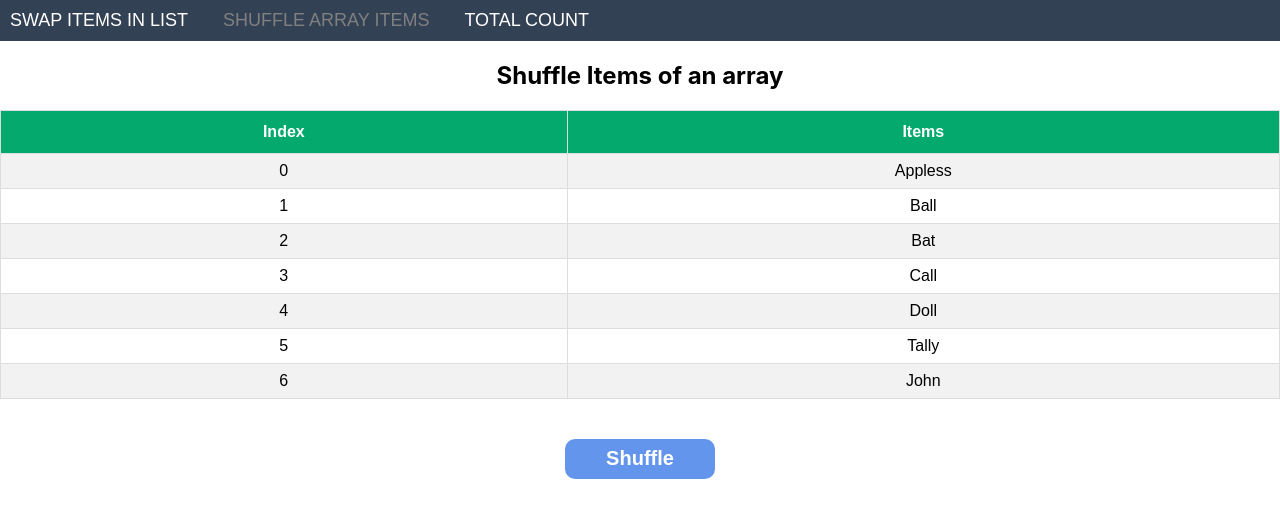
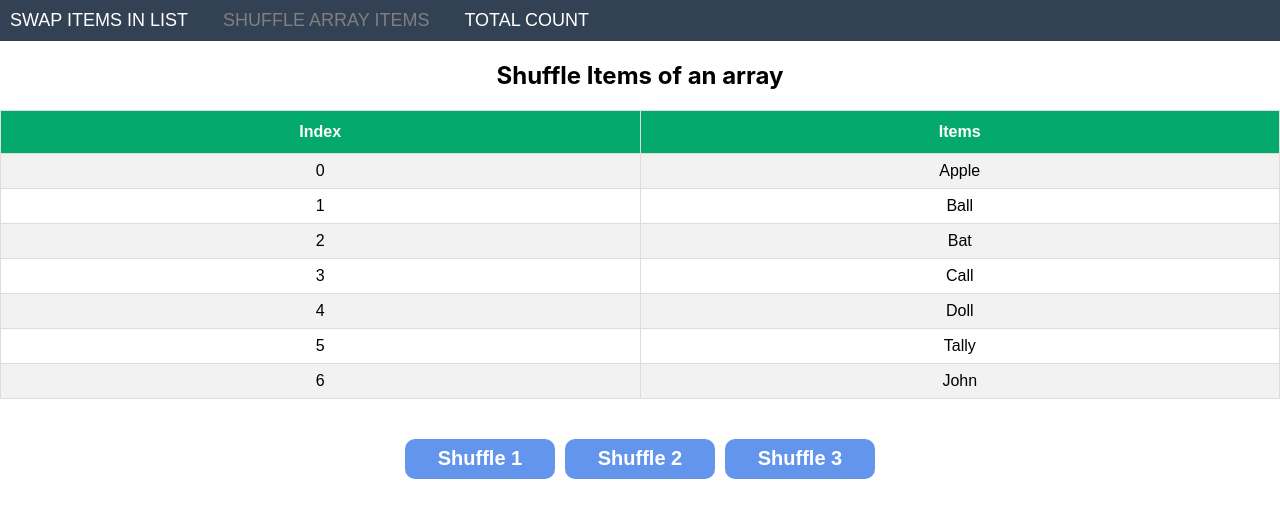
Before and after one commit to Chandan9898Kumar/maching_coding, a React (Create React App) app: page /shuffle in a window 1280 px wide. Shown: the top 518 px of the page. Built offline with nearby package versions, Linux system fonts and the light colour scheme.

Commit message:
chore: completed shuffle

```diff
--- a/src/Components/ShuffleArrayItems/ShuffleArrayItems.js
+++ b/src/Components/ShuffleArrayItems/ShuffleArrayItems.js
@@ -1,18 +1,43 @@
-import React from "react";
+import React, { useState } from "react";
 import "./shuffle.css";
 const ShuffleItems = () => {
-  const arrayOfItems = [
-    "Appless",
+  const [arrayOfItems, setArrayOfItems] = useState([
+    "Apple",
     "Ball",
     "Bat",
     "Call",
     "Doll",
     "Tally",
     "John",
-  ];
+  ]);
 
+  //    Method 1.
   const handleShuffle = () => {
-    const random = Math.floor(Math.random() * 6);
+    const sortedItem = [...arrayOfItems];
+    const Length = sortedItem.length - 1;
+
+    for (let i = Length; i > 0; i--) {
+      const j = Math.floor(Math.random() * (i + 1));
+      [sortedItem[i], sortedItem[j]] = [sortedItem[j], sortedItem[i]];
+    }
+
+    setArrayOfItems(sortedItem);
+  };
+
+  //    Method 2.   Using the sort() Method with a Random Comparison Function
+  const handleShuffleTwo = () => {
+    const sortedItem = [...arrayOfItems];
+    sortedItem.sort(() => Math.random() - 0.5);
+    setArrayOfItems(sortedItem);
+  };
+
+  //    Method 3: Using the JS Array.map() Function
+  const handleShuffleThree = () => {
+    const sortedItem = arrayOfItems
+      .map((a) => ({ sort: Math.random(), value: a }))
+      .sort((a, b) => a.sort - b.sort)
+      .map((a) => a.value);
+    setArrayOfItems(sortedItem);
   };
 
   return (
@@ -34,10 +59,84 @@ const ShuffleItems = () => {
 
       <div style={{ top: "40px", position: "relative", width: "100%" }}>
         <button className="shuffle-btn" onClick={handleShuffle}>
-          Shuffle
+          Shuffle 1
+        </button>
+
+        <button className="shuffle-btn" onClick={handleShuffleTwo}>
+          Shuffle 2
+        </button>
+
+        <button className="shuffle-btn" onClick={handleShuffleThree}>
+          Shuffle 3
         </button>
       </div>
     </div>
   );
 };
 export default ShuffleItems;
+
+/**
+ *                                                                        Method 1: Fisher-Yates Sorting Algorithm
+This algorithm's basic premise is to iterate over the items, swapping each element in the array with a randomly selected element from the remaining un-shuffled portion of the array.
+ *
+
+
+                                                                                    Explanation
+First, you create a for loop. This will allow you to loop over each item in the array, swapping its position with another item in the array.
+
+You then create the i variable assigning it the value of length of the array - 1.
+
+You do this because we're starting at the last element of the array, and all array indexes start at 0 – so the last index would be 4 (as there are 5 items in the array).
+
+If you were to try and access myArray[i] with i equalling 5 (the length) it would throw an exception stating there is no item at index 5. So we subtract 1 from the length.
+
+By starting from the last element and working your way backwards, you guarantee that elements towards the end of the array have an equal chance of being swapped with any other element.
+
+If you were to shuffle the array from the beginning to the end, the elements towards the beginning of the array would have a higher chance of being swapped multiple times,
+ leading to a biased or uneven shuffle.‌‌‌‌ You then create a j variable which will be used for your index pointer for the big swap.
+
+You then assign the array at index i to the array at index j, and visa versa. This swaps the values and shuffles them up for each item in the array.
+
+
+
+
+
+
+
+Array Destructuring Assignment Explained :
+
+The syntax [array[i], array[j]] = [array[j], array[i]] is called an array destructuring assignment. It allows for the swapping of values between two variables
+or array elements without the need for a temporary variable.
+
+Here's how the array destructuring assignment works in the context of shuffling an array using the Fisher-Yates shuffle algorithm:
+
+1. array[i] and array[j] represent two elements in the array that need to be swapped.
+
+2. [array[j], array[i]] creates a temporary array containing the values of array[j] and array[i], but in reverse order.
+
+3. By assigning [array[j], array[i]] to [array[i], array[j]], the values of array[j] and array[i] are swapped in place.
+
+
+ */
+
+/**
+                                                                Method 2: Using the sort() Method with a Random Comparison Function
+
+This is a simple sorting() function that returns a random number, which would either work out as a negative, 0, or positive number.‌‌‌‌
+The sort() method internally compares pairs of elements in the array and determines their relative order based on the return value of the comparison function.
+
+If the comparison function returns a negative value, the first element is considered smaller and should be placed before the second element in the sorted array.
+If the comparison function returns a positive value, the first element is considered larger and should be placed after the second element in the sorted array
+If the comparison function returns 0, the relative order of the elements remains unchanged.
+
+
+
+
+
+                                                    Why do you subtract 0.5 from the result of Math.random()?
+By subtracting 0.5 from the result of Math.random(), you introduce a random value between -0.5 and 0.5. This random value will cause the comparison function to return
+negative, positive, or zero values in a random manner for different pairs of elements. Consequently, the sort() method shuffles the array randomly.
+
+
+
+ */
--- a/src/Components/ShuffleArrayItems/shuffle.css
+++ b/src/Components/ShuffleArrayItems/shuffle.css
@@ -36,4 +36,7 @@
     border: navajowhite;
     border-radius: 10px;
     cursor: pointer;
+    margin-left: 5px;
+    margin-right: 5px;
+
 }
```
